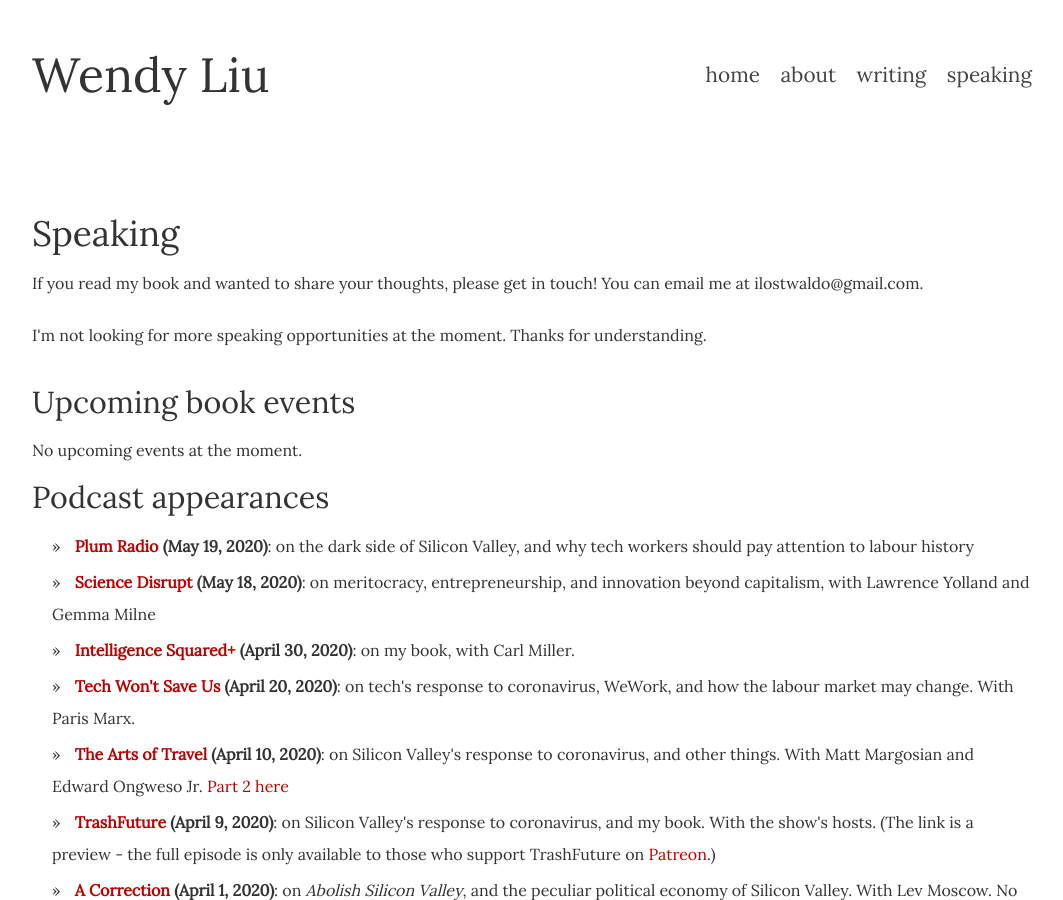
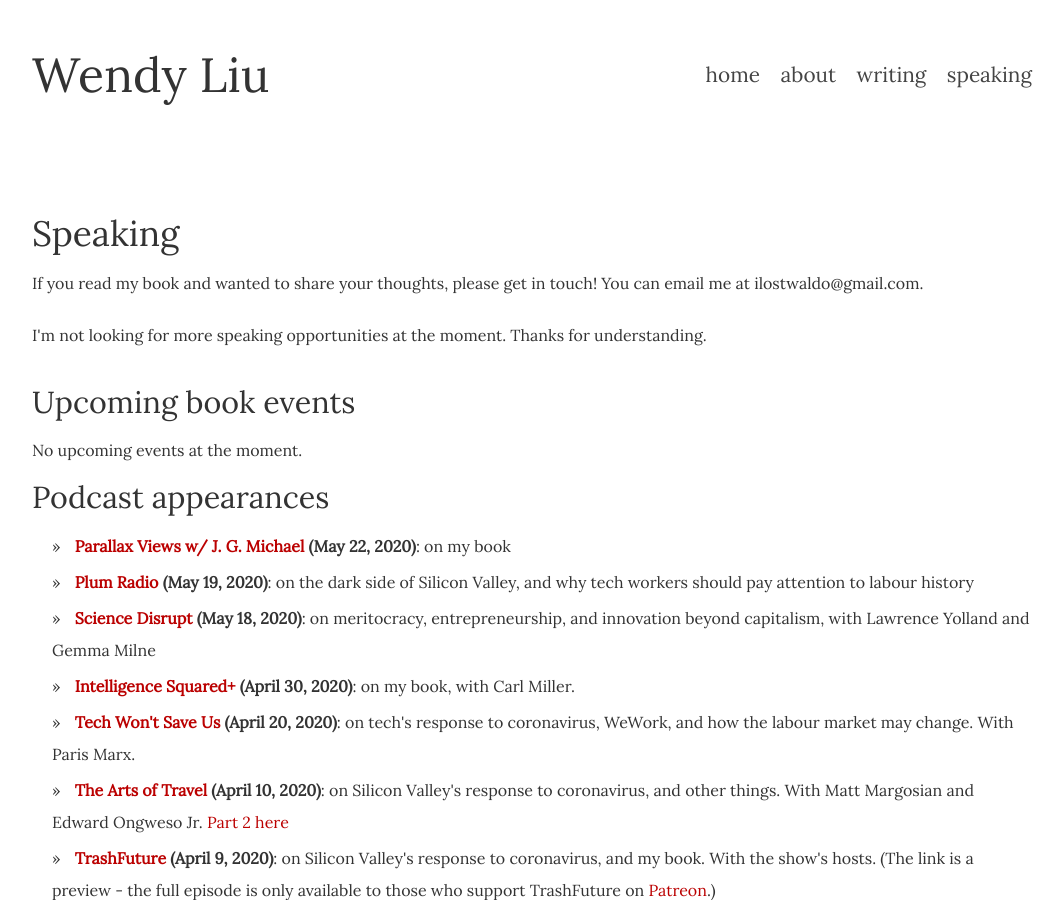
Before and after one commit to dellsystem/dellsystem.github.io, a Jekyll site: the page built from speaking/index.html, in a window 1280 px wide and 900 px high. Shown: the whole window, without its empty margins (108-1171 px from the left). Built offline with Jekyll 4.4.1, drawn with Linux system fonts in a browser that asks for light colours.

Commit message:
Add latest podcast

```diff
--- a/_includes/podcasts.html
+++ b/_includes/podcasts.html
@@ -1,4 +1,5 @@
 <ul>
+    <li><strong><a href="https://parallaxviews.podbean.com/e/wliu/">Parallax Views w/ J. G. Michael</a> (May 22, 2020)</strong>: on my book</li>
     <li><strong><a href="https://anchor.fm/plumradio/episodes/Ep--7-How-to-Abolish-Silicon-Valley--ft--Wendy-Liu-eeadaj">Plum Radio</a> (May 19, 2020)</strong>: on the dark side of Silicon Valley, and why tech workers should pay attention to labour history</li>
     <li><strong><a href="https://podcasts.google.com/feed/aHR0cDovL3NjaWVuY2VkaXNydXB0LmxpYnN5bi5jb20vcnNz/episode/NDQxMzNmM2QtOWI5Ny00NmFhLWI4YmMtYzdkOGE4M2VlYmM3?ved=0CAcQ38oDahcKEwjQttn3gsLpAhUAAAAAHQAAAAAQBg&hl=en">Science Disrupt</a> (May 18, 2020)</strong>: on meritocracy, entrepreneurship, and innovation beyond capitalism, with Lawrence Yolland and Gemma Milne</li>
     <li><strong><a href="https://podcasts.google.com/?feed=aHR0cDovL2ZlZWRzLnNvdW5kY2xvdWQuY29tL3VzZXJzL3NvdW5kY2xvdWQ6dXNlcnM6MjQ2MTY2My9zb3VuZHMucnNz&episode=N2Y2ZDc5ZDUtY2VhZS00MzM4LWIwNDMtNGIyYjMwYzMwNzc5&hl=en&ved=2ahUKEwjmmI-c2ZbpAhXrFjQIHSjEDlEQjrkEegQICxAE&ep=6">Intelligence Squared+</a> (April 30, 2020)</strong>: on my book, with Carl Miller.</li>
```
